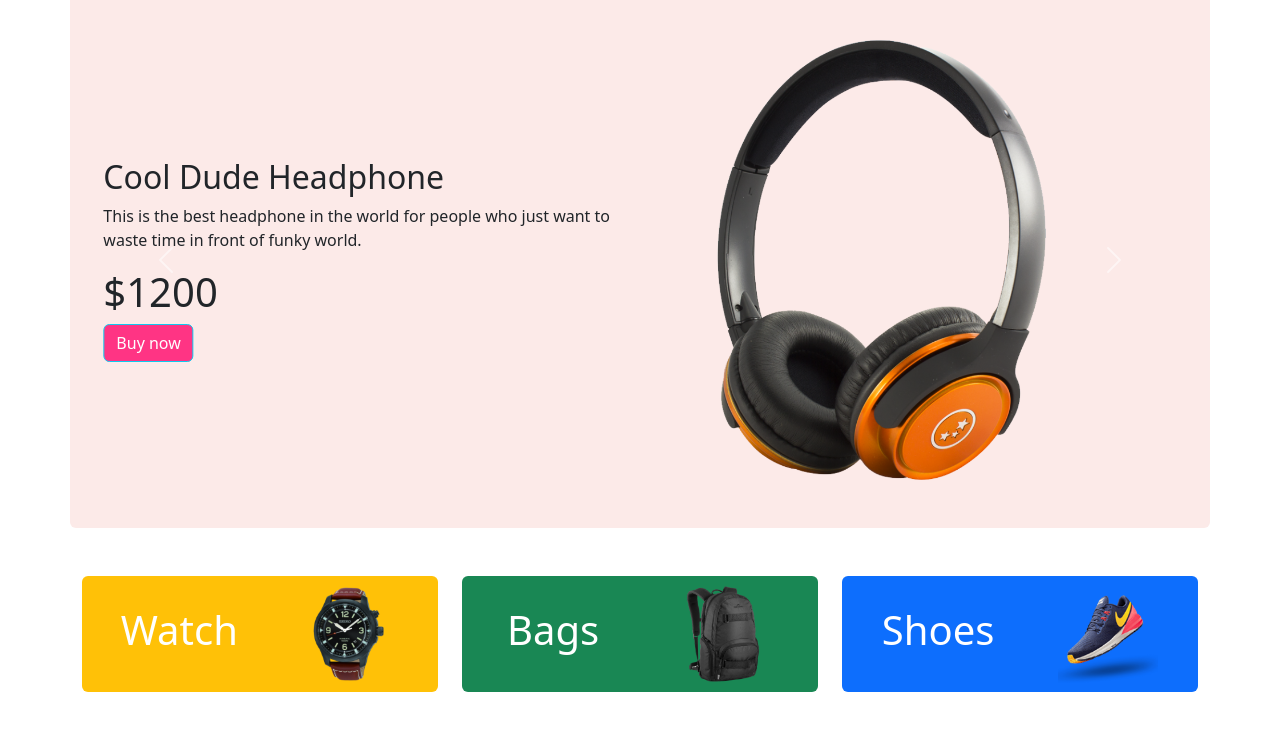
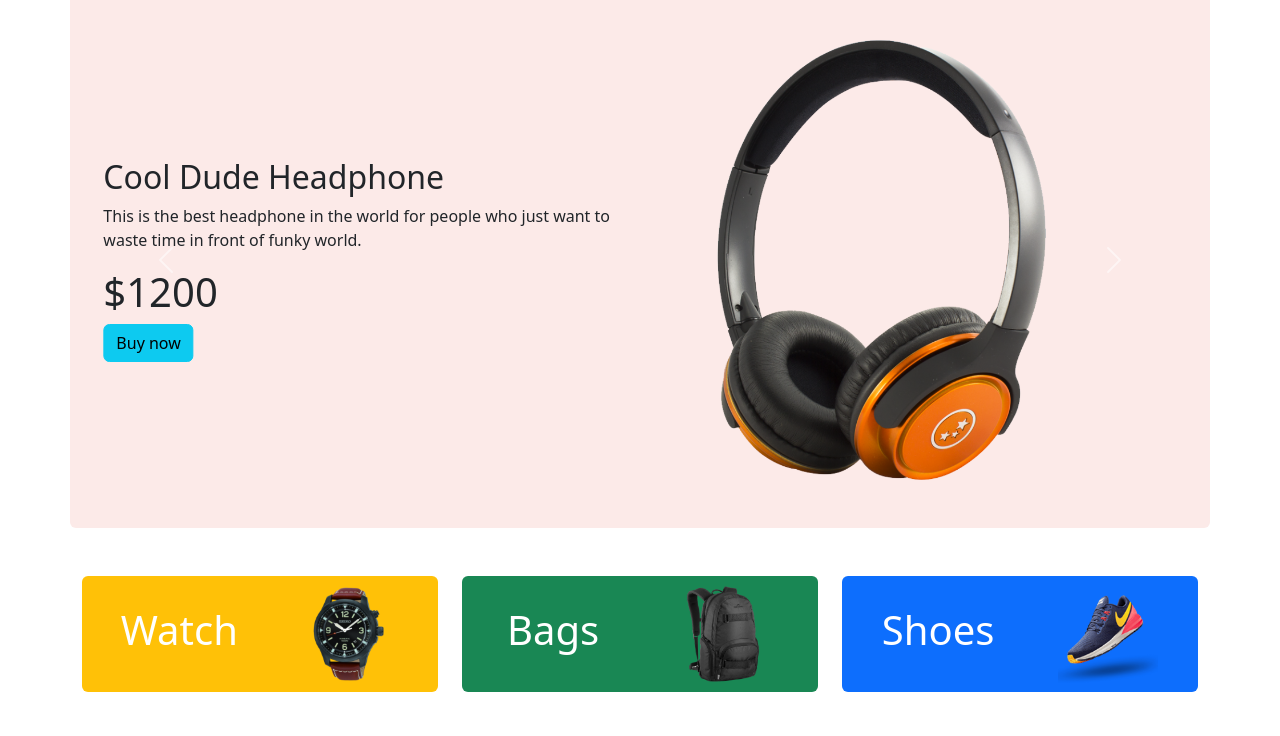
Before and after one commit to FHTUSHAR/panda-commerce-bootstrap, a plain HTML site: page index.html in a window 1280 px wide. Shown: the part 64-800 px from the top of the page. Drawn offline with Linux system fonts and the light colour scheme.

Commit message:
last update

```diff
--- a/index.html
+++ b/index.html
@@ -60,7 +60,7 @@
                                         of funky world.
                                     </p>
                                     <h1>$1200</h1>
-                                    <button class=" btn btn-info car-button">Buy now</button>
+                                    <button class=" btn btn-info ">Buy now</button>
                                 </div>
                             </div>
                             <div class="col-lg-5 col-md-5 col-sm-12">
```
